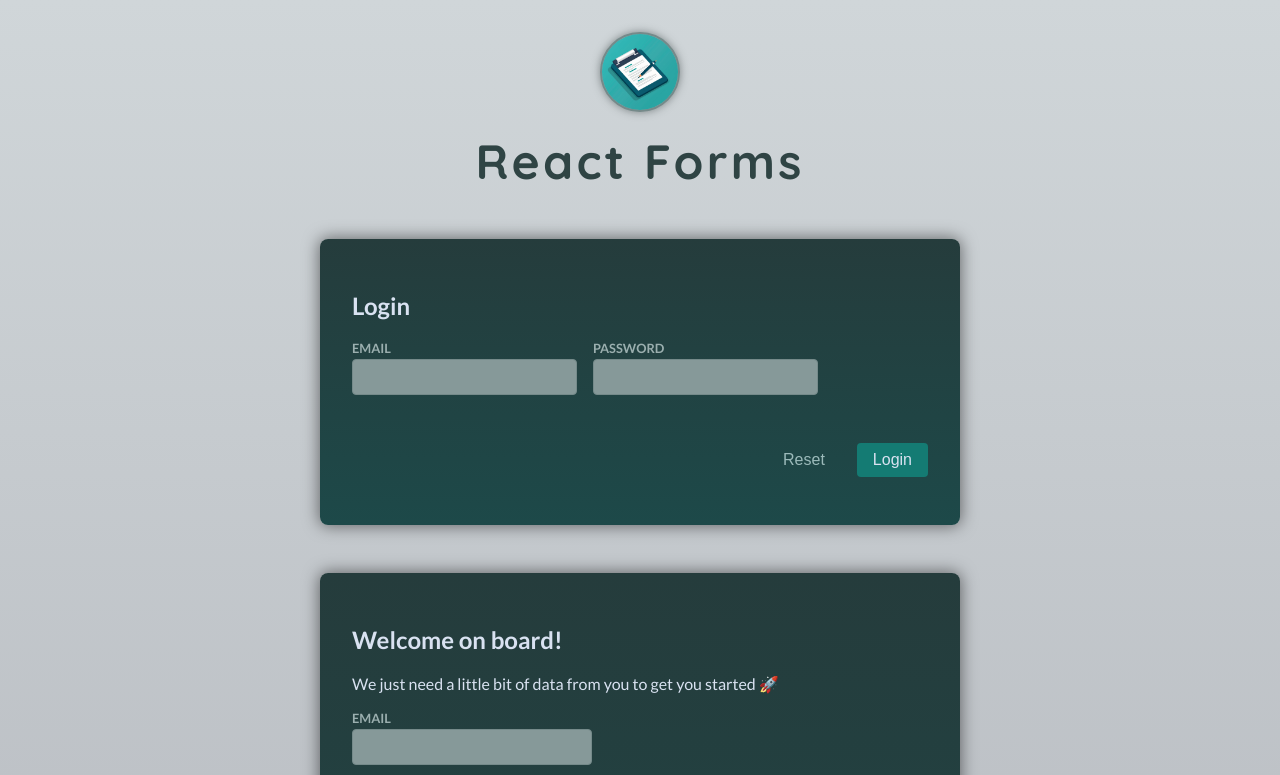
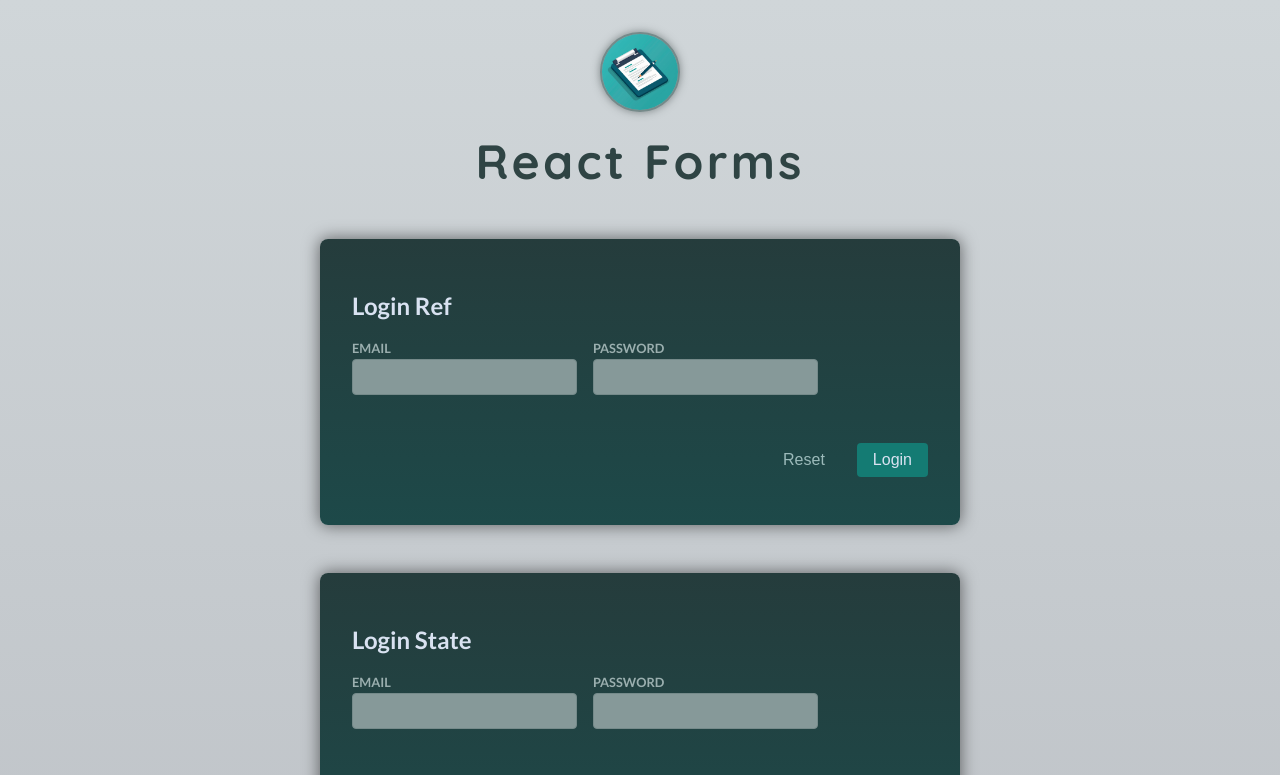
Before and after one commit to Igor-Vicente/forms, a React (Vite) app: page / in a window 1280 px wide. Shown: the top 775 px of the page. Built offline with nearby package versions, Linux system fonts and the light colour scheme.

Commit message:
added validation on submit with useRef

```diff
--- a/src/App.jsx
+++ b/src/App.jsx
@@ -1,4 +1,5 @@
 import Header from './components/Header.jsx';
+import LoginRef from './components/LoginRef.jsx';
 import Signup from './components/Signup.jsx';
 import LoginState from './components/StateLogin.jsx';
 
@@ -7,6 +8,7 @@ function App() {
     <>
       <Header />
       <main>
+        <LoginRef />
         <LoginState />
         <Signup />
       </main>
--- a/src/components/LoginRef.jsx
+++ b/src/components/LoginRef.jsx
@@ -1,22 +1,33 @@
-import { useRef } from 'react';
+import { useRef, useState } from 'react';
 
 export default function LoginRef() {
+  const [emailIsInvalid, setEmailIsInvalid] = useState(false);
   const emailRef = useRef();
   const passwordRef = useRef();
 
   function handleSubmit(event) {
     event.preventDefault();
-    console.log(emailRef.current.value);
+    const enteredEmail = emailRef.current.value;
+    const emailIsValid = enteredEmail.includes('@');
+    if (!emailIsValid) {
+      setEmailIsInvalid(true);
+      return; // in order to stop the function and do not perform the code below of it
+    } else {
+      setEmailIsInvalid(false);
+    }
   }
 
   return (
     <form onSubmit={handleSubmit}>
-      <h2>Login</h2>
+      <h2>Login Ref</h2>
 
       <div className="control-row">
         <div className="control no-margin">
           <label htmlFor="email">Email</label>
           <input id="email" type="email" name="email" ref={emailRef} />
+          <div className="control-error">
+            {emailIsInvalid && <p>Please enter a valid email address.</p>}
+          </div>
         </div>
 
         <div className="control no-margin">
--- a/src/components/StateLogin.jsx
+++ b/src/components/StateLogin.jsx
@@ -19,6 +19,7 @@ export default function LoginState() {
 
   function handleSubmit(event) {
     event.preventDefault();
+    if (emailIsInvalid) return;
     console.log(enteredValues);
   }
 
@@ -31,7 +32,7 @@ export default function LoginState() {
 
   return (
     <form onSubmit={handleSubmit}>
-      <h2>Login</h2>
+      <h2>Login State</h2>
 
       <div className="control-row">
         <div className="control no-margin">
```
